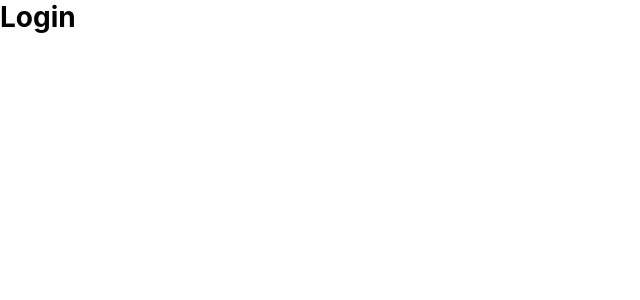
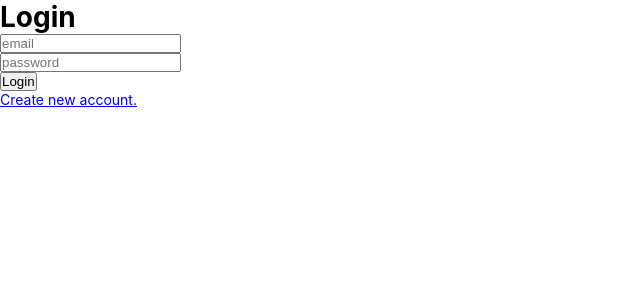
Before and after one commit to harutete/fuku, a Next.js app: page /login in a window 1280 px wide. Shown: the top 300 px of the page, without its empty margins (0-640 px from the left). Built offline with nearby package versions, Linux system fonts and the light colour scheme; no server answers.

Commit message:
Add: ログイン周りの面実装

```diff
--- /dev/null
+++ b/src/hooks/useInput.ts
@@ -0,0 +1,14 @@
+import React, { useState, useCallback } from 'react'
+
+export const useInput = (initialState: string) => {
+  const [value, setValue] = useState(initialState)
+
+  const handleSetValue = useCallback((event: React.ChangeEvent<HTMLInputElement>) => {
+    setValue(event.currentTarget.value)
+  }, [])
+
+  return {
+    value,
+    handleSetValue
+  }
+}
--- a/src/pages/login/index.tsx
+++ b/src/pages/login/index.tsx
@@ -1,7 +1,17 @@
 import type { NextPage } from 'next'
 import Head from 'next/head'
+import Link from 'next/link'
+
+import { loginApp } from '../../libs/firebase/auth'
+import { useInput } from '../../hooks/useInput'
 
 const Login: NextPage = () => {
+  const { value: email, handleSetValue: handleSetEmail } = useInput('')
+  const { value: password, handleSetValue: handleSetPassword } = useInput('')
+  const handleLogin = () => {
+    loginApp({ email, password })
+  }
+
   return (
     <div>
       <Head>
@@ -10,6 +20,18 @@ const Login: NextPage = () => {
 
       <main>
         <h1>Login</h1>
+        <div>
+          <form>
+            <div>
+              <input type="text" placeholder="email" value={email} onChange={handleSetEmail} />
+            </div>
+            <div>
+              <input type="password" placeholder="password" value={password} onChange={handleSetPassword} />
+            </div>
+            <button type="submit" onSubmit={handleLogin}>Login</button>
+          </form>
+          <p><Link href="/sign-in"><a>Create new account.</a></Link></p>
+        </div>
       </main>
     </div>
   )
```
